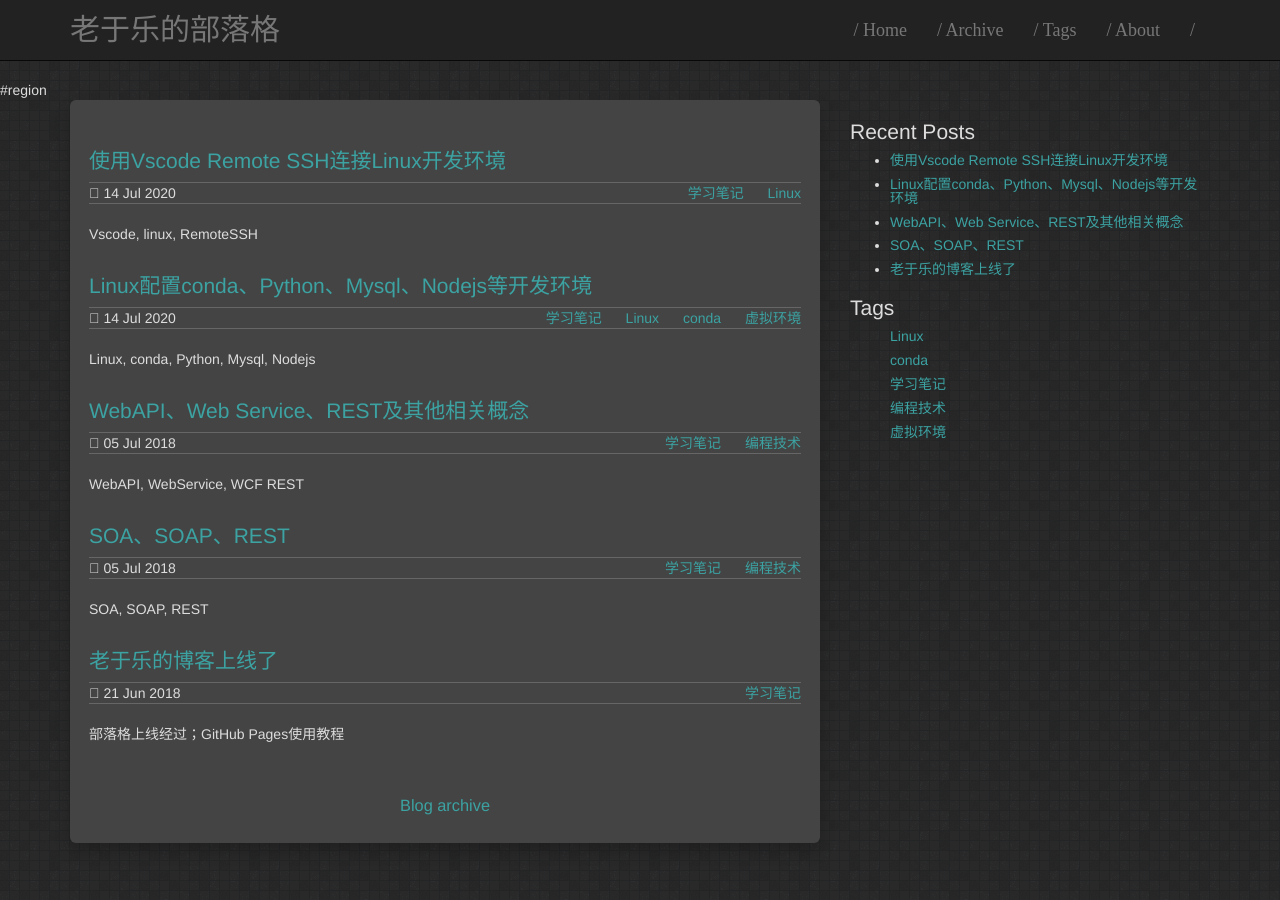
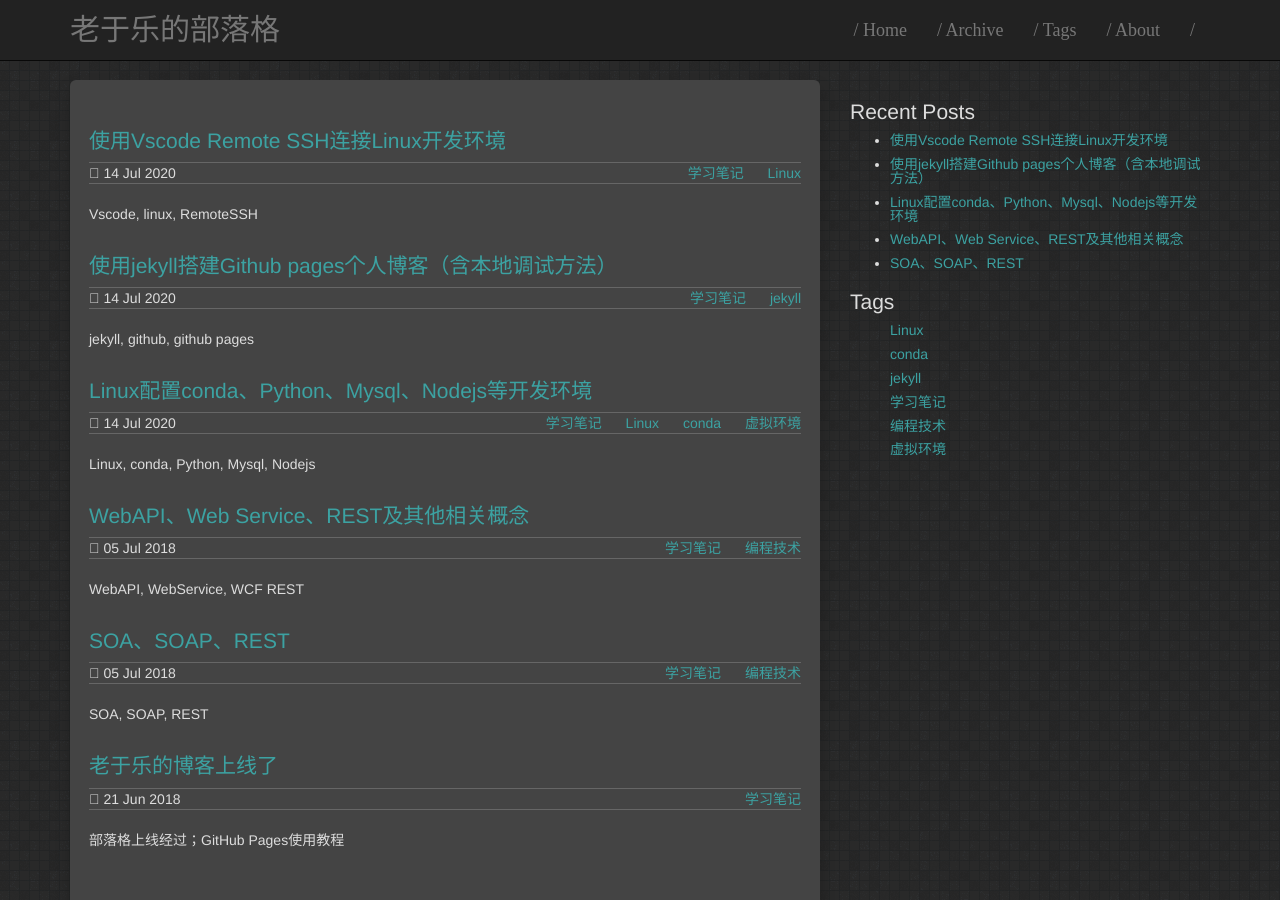
Before and after one commit to NameYule/nameyule.github.io, a Jekyll site: the page built from index.html, in a window 1280 px wide and 900 px high. Built offline with Jekyll 4.4.1, drawn with Linux system fonts in a browser that asks for light colours; nearby versions of some CDN libraries.

Commit message:
新增、修改了几个文章同步到github

```diff
--- a/_config.yml
+++ b/_config.yml
@@ -4,8 +4,8 @@ name: 老于乐的部落格
 description: 随笔，学习笔记，读书笔记
 
 # Url is currently only used only for the RSS feed in feed.xml
-url: http://nameyule.github.io
-#url: http://localhost:4000
+# url: http://nameyule.github.io
+url: http://172.17.204.222:4000/
 
 # For a project page here should be a project name. Otherwise (for user's/organization's page leave it empty)
 baseurl:
@@ -16,8 +16,8 @@ copyright: 2018-2020
 share:
   facebook: false
   twitter: true
-  gplus: true
-  linkedin: true
+  gplus: false
+  linkedin: false
   pinterest: false
   email: true
   instagram: false
@@ -30,13 +30,13 @@ social:
  # instagram: ''
  # lastfm: ''
   twitter: twyule
-  gplus: '112904468170306939077'
+ # gplus: '112904468170306939077'
   rss: feed.xml
 
 # Google Analytics key, leave blank to ignore
-google_analytics_key:
+#google_analytics_key:
 # Yandex metrica (https://metrica.yandex.com/) leave blank to ignore or put true to use
-yandex_metrica:
+# yandex_metrica:
 
 
 # Set this to your disqus shortname to enable comments. Note that the 'comments'
--- a/_includes/footer.html
+++ b/_includes/footer.html
@@ -5,4 +5,13 @@
       {% include social.html %}
     </div>
   </div>
+  <!-- <script src="{{ '/assets/js/jquery.min.js' | relative_url }}"></script> -->
+  <script src="https://cdn.bootcdn.net/ajax/libs/jquery/3.5.1/jquery.min.js"></script>
+  <!-- <script src="{{ '/assets/js/bootstrap.min.js' | relative_url }}"></script> -->
+  <!-- <script src="https://cdn.bootcdn.net/ajax/libs/twitter-bootstrap/5.0.0-alpha1/js/bootstrap.min.js"></script> -->
+  <script src="{{ '/assets/js/header.js' | relative_url }}"></script>
+  <script src="{{ '/assets/js/toc.js' | relative_url }}"></script>
+  <!-- # region -->
+  <!-- <script src="{{ '/assets/js/webfont.js' | relative_url }}"></script> -->
+  <script src="https://cdn.bootcdn.net/ajax/libs/webfont/1.6.28/webfontloader.js"></script>
 </footer>
--- a/_includes/header.html
+++ b/_includes/header.html
@@ -7,15 +7,15 @@
     <title>{{ site.name }}{% if page.title %} | {{ page.title }} {% endif %}</title>
     <meta name="theme-color" content="#222222" />
     <meta name="viewport" content="width=device-width, initial-scale=1.0">
-    <!-- <script src="{{ '/assets/js/jquery.min.js' | relative_url }}"></script> -->
-    <script src="https://cdn.bootcdn.net/ajax/libs/jquery/3.5.1/jquery.min.js"></script>
-    <!-- <script src="{{ '/assets/js/bootstrap.min.js' | relative_url }}"></script> -->
-    <script src="https://cdn.bootcdn.net/ajax/libs/twitter-bootstrap/5.0.0-alpha1/js/bootstrap.min.js"></script>
+    <script src="{{ '/assets/js/jquery.min.js' | relative_url }}"></script>
+    <!-- <script src="https://cdn.bootcdn.net/ajax/libs/jquery/3.5.1/jquery.min.js"></script> -->
+    <script src="{{ '/assets/js/bootstrap.min.js' | relative_url }}"></script>
+    <!-- <script src="https://cdn.bootcdn.net/ajax/libs/twitter-bootstrap/5.0.0-alpha1/js/bootstrap.min.js"></script> -->
     <script src="{{ '/assets/js/header.js' | relative_url }}"></script>
     <script src="{{ '/assets/js/toc.js' | relative_url }}"></script>
-    #region
-    <!-- <script src="{{ '/assets/js/webfont.js' | relative_url }}"></script> -->
-    <script src="https://cdn.bootcdn.net/ajax/libs/webfont/1.6.28/webfontloader.js"></script>
+    <!-- # region -->
+    <script src="{{ '/assets/js/webfont.js' | relative_url }}"></script>
+    <!-- <script src="https://cdn.bootcdn.net/ajax/libs/webfont/1.6.28/webfontloader.js"></script> -->
     <link rel="icon" href="/assets/favicon.png" type="image/x-icon">
     <link rel="shortcut icon" href="/assets/favicon.png" type="image/x-icon">
     <link href="{{ '/assets/css/bootstrap.min.css' | relative_url }}" rel="stylesheet">
--- /dev/null
+++ b/_posts/2020-07-14-Github-pages-jekyll.md
@@ -0,0 +1,26 @@
+---
+layout: post
+title: "使用jekyll搭建Github pages个人博客（含本地调试方法）"
+date: 2020-07-14 11:14:00
+description: jekyll, github, github pages
+share: true
+comments: true
+tags:
+ - 学习笔记
+ - jekyll
+---
+
+
+
+本地调试
+由于jekyll将地址绑定到了127.0.0.1，导致局域网的其它机器并不能访问它的服务。但实际上只要改变运行jekyll的参数就可以了。
+$ jekyll serve -w --host=0.0.0.0
+
+Server address: http://0.0.0.0:4000/
+
+Server running... press ctrl-c to stop.
+
+
+ref: http://qiubaiying.vip/2017/02/06/%E5%BF%AB%E9%80%9F%E6%90%AD%E5%BB%BA%E4%B8%AA%E4%BA%BA%E5%8D%9A%E5%AE%A2/
+
+https://jekyllrb.com/
```
Also changed, not shown: _posts/2018-07-07-Web-APIs.md (renamed from _posts/2018-07-07-WebService-WebAPI及其他.md). Lines whose indentation alone changed are shown as unchanged.
